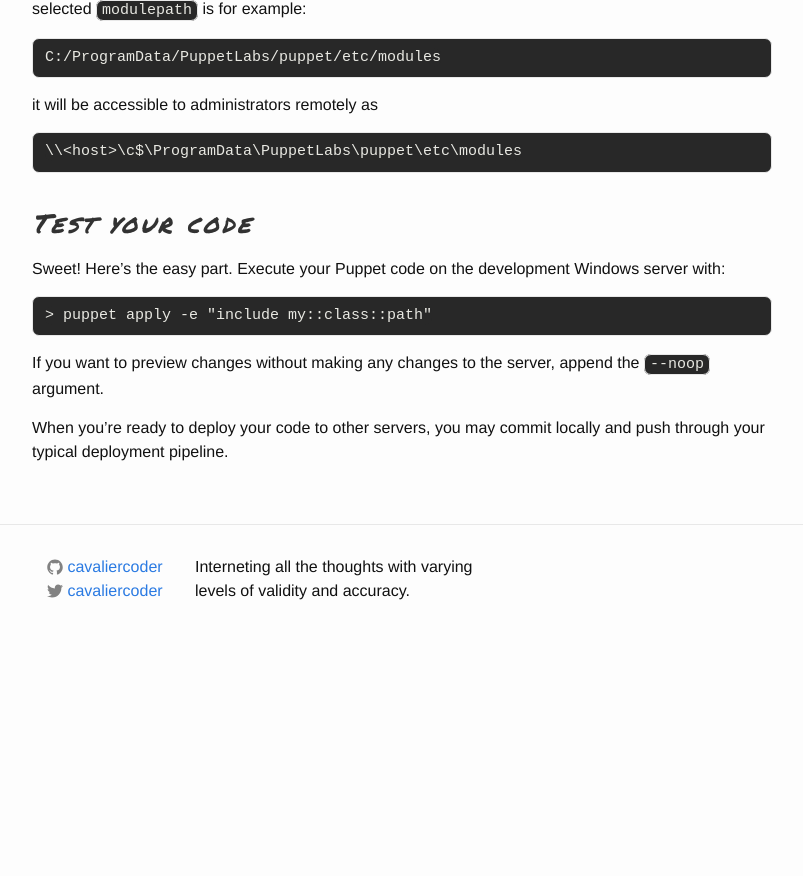
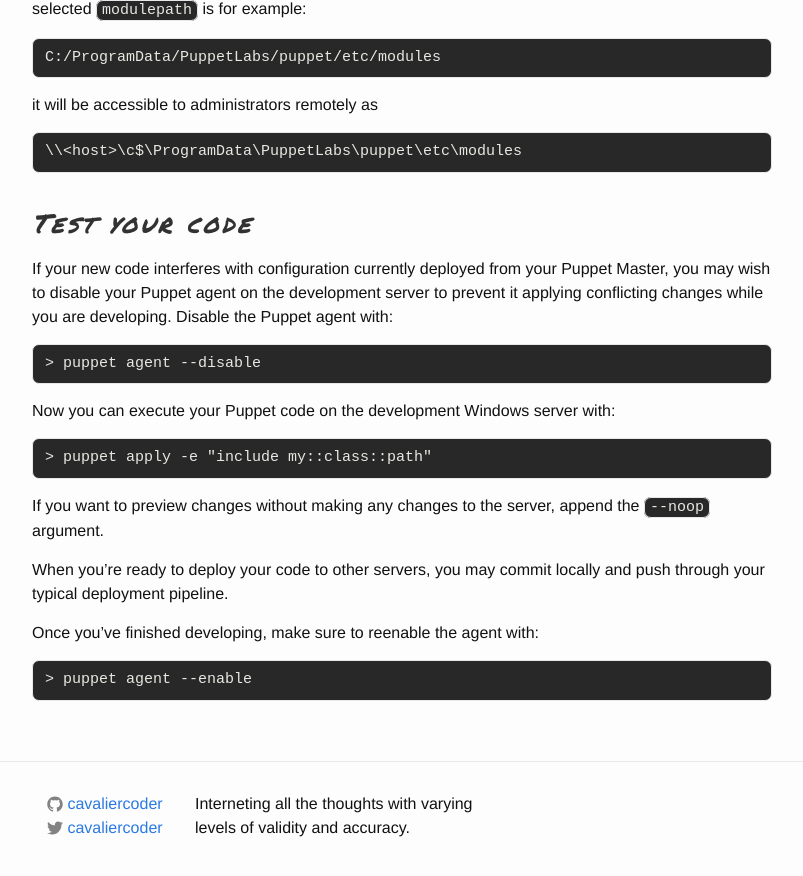
Before and after one commit to cavaliercoder/cavaliercoder.github.io, a Jekyll site: the page built from _posts/2015-09-09-developing-puppet-modules-on-windows.md, in a window 1280 px wide and 900 px high, scrolled down 2039 px. Shown: the top 876 px of the window, without its empty margins (238-1041 px from the left). Built offline with Jekyll 4.4.1, drawn with Linux system fonts in a browser that asks for light colours; comment, search, counter and statistics services are not loaded; before the commit the page ends 2702 px from its top, so only the background shows below that.

Commit message:
Added instruction to enable/disable agent when dev'ing on Windows

```diff
--- a/_posts/2015-09-09-developing-puppet-modules-on-windows.md
+++ b/_posts/2015-09-09-developing-puppet-modules-on-windows.md
@@ -94,7 +94,13 @@ it will be accessible to administrators remotely as
 
 ## Test your code
 
-Sweet! Here's the easy part. Execute your Puppet code on the development Windows server with:
+If your new code interferes with configuration currently deployed from your Puppet Master, you may
+wish to disable your Puppet agent on the development server to prevent it applying conflicting
+changes while you are developing. Disable the Puppet agent with:
+
+	> puppet agent --disable
+
+Now you can execute your Puppet code on the development Windows server with:
 
 	> puppet apply -e "include my::class::path"
 
@@ -103,3 +109,7 @@ argument.
 
 When you're ready to deploy your code to other servers, you may commit locally and push through your
 typical deployment pipeline.
+
+Once you've finished developing, make sure to reenable the agent with:
+
+	> puppet agent --enable
```
